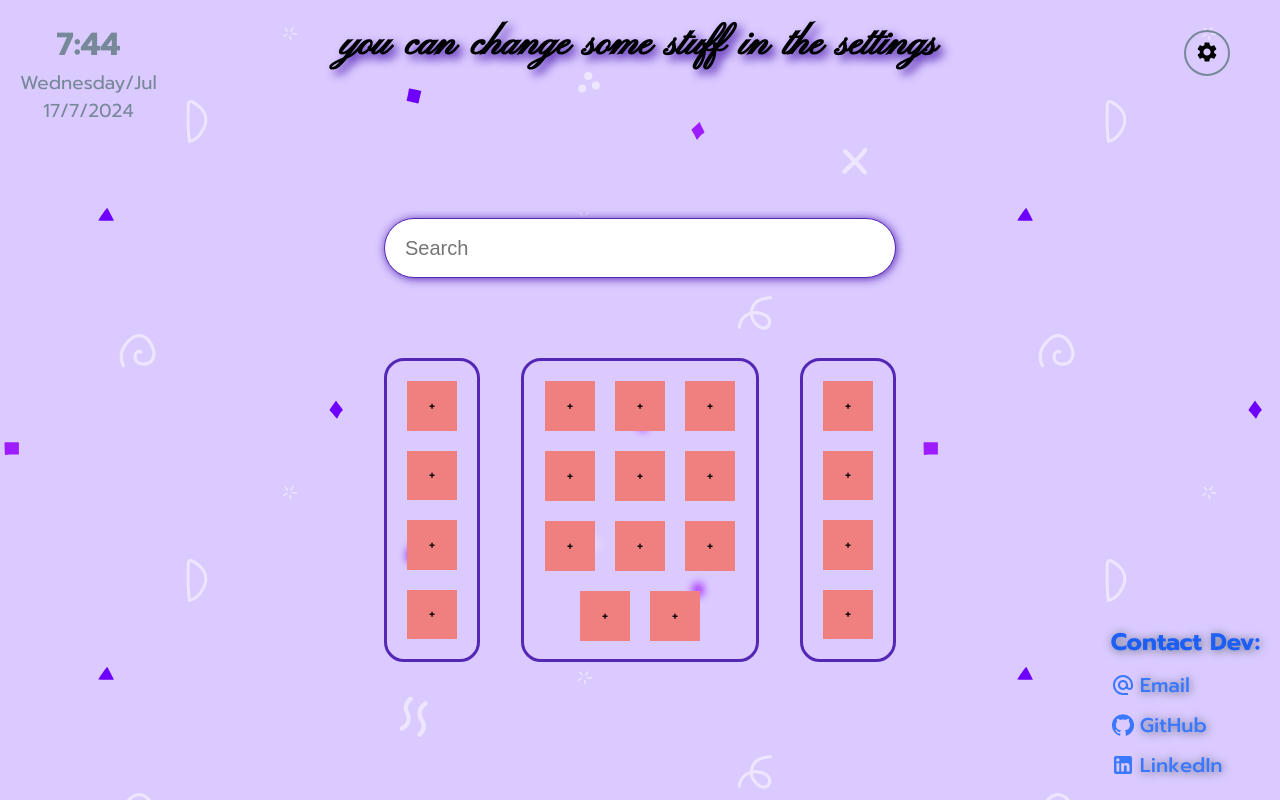
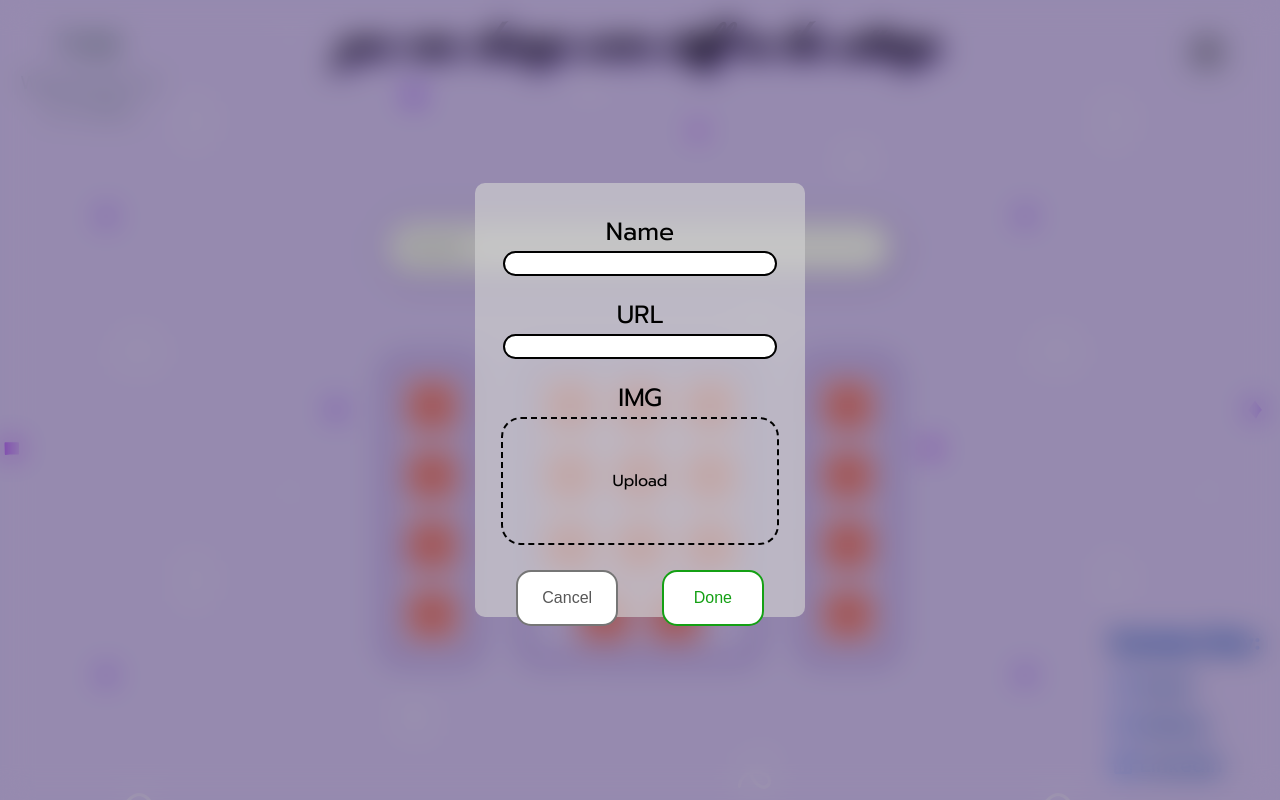
Before and after one commit to NikAfz/EZ-search, a React (Vite) app: page / in a window 1280 px wide. Shown: the top 800 px of the page. Built offline with nearby package versions, Linux system fonts and the light colour scheme.

Commit message:
feat : shortcut add screen

```diff
--- a/src/App.jsx
+++ b/src/App.jsx
@@ -6,6 +6,7 @@ import Time from './components/Time'
 import Contact from './components/Contact'
 import SearchBlockText from './components/SearchBlockText'
 import SidePanel from './components/SidePanel'
+import ShortCutInput from './components/ShortCutInput'
 
 function App() {
   const [showTime, setShowTime] = useState(true)
@@ -42,6 +43,8 @@ function App() {
 
   return (
     <>
+      <ShortCutInput/>
+
       {showTime? <Time /> : null}
       {showContactDev? <Contact/> : null}
       <SearchBlockText
--- /dev/null
+++ b/src/components/ShortCutInput.jsx
@@ -0,0 +1,33 @@
+function ShortCutInput(props) {
+  return (
+    <>
+      <div className="shortcut--screen">
+        <div className="shortcut--container">
+
+          <p className="shortcut--lable" >Name</p>
+          <input className="shortcut--inp" type="text" name="short-cut-name"/>
+
+          <p className="shortcut--lable" >URL</p>
+          <input className="shortcut--inp" type="url" name="url"/>
+
+          <p className="shortcut--lable" >IMG</p>
+          <input onChange={()=>console.log("hi")} className="shortcut--inp-img" type="file" accept="image/png, image/jpeg" name="" id="file-upload" />
+          <label className="shortcut--inp-lable" htmlFor="file-upload">
+            Upload
+          </label>
+          <div className="shortcut-button--container">
+            <button className="shortcut--button cancel">
+              Cancel
+            </button>
+            <button className="shortcut--button done">
+              Done
+            </button>
+          </div>
+        </div>
+
+      </div>
+    </>
+  )
+};
+
+export default ShortCutInput;
--- a/src/index.css
+++ b/src/index.css
@@ -410,3 +410,75 @@ input[type="search"]::-webkit-search-results-decoration { display: none; }
   font-size: small;
   cursor: url(./assets/link-stroke.svg)10 20,auto;
 }
+.shortcut--screen{
+  background-color: rgba(0, 0, 0, 0.312);
+  backdrop-filter: blur(15px);
+  position:fixed;
+  top: 0;
+  left: 0;
+  height: 100vh;
+  width: 100vw;
+  z-index: 10;
+  display:flex;
+  align-items: center;
+  justify-content: center;
+}
+.shortcut--container{
+  background-color: rgba(209, 209, 209, 0.658);
+  width: calc(25vw - 10px);
+  height: calc(30vw - 10px);
+  display: flex;
+  flex-direction: column;
+  align-items: center;
+  padding: 30px 10px;
+  border-radius: 10px;
+}
+.shortcut--lable{
+  /* font-weight: 500; */
+  font-size: 25px;
+}
+.shortcut--inp{
+  height: 30px;
+  width: 250px;
+  font-size: 18px;
+  border: 2px solid black;
+  border-radius: 30px;
+  padding: 0 10px;
+  outline: none;
+  margin-bottom: 20px;
+}
+.shortcut--inp-img{
+  display: none;
+}
+.shortcut--inp-lable{
+  background-color: transparent;
+  /* width: 100px;
+  height: 50px; */
+  padding: 50px 110px;
+  border: 2px dashed black;
+  border-radius: 20px;
+  cursor: url(./assets/pointer.svg)10 20,auto;
+}
+.shortcut-button--container{
+  width: 80%;
+  display: flex;
+  align-items: center;
+  justify-content: space-between;
+  margin-top: 25px;
+}
+.shortcut--button{
+  width: 8vw;
+  height: 7vh;
+  border-radius: 15px;
+  font-size: 16px;
+  cursor: url(./assets/pointer.svg)10 20,auto;
+  background-color: white;
+}
+.cancel{
+  border: 2px solid #767676;
+  color: #575757;
+}
+.done{
+  border: 2px solid #14a014;
+  color: #14a014;
+}
```
